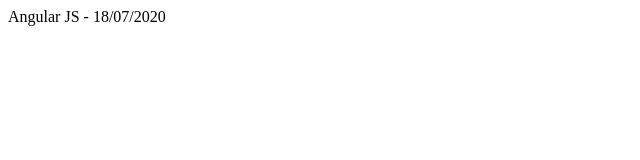
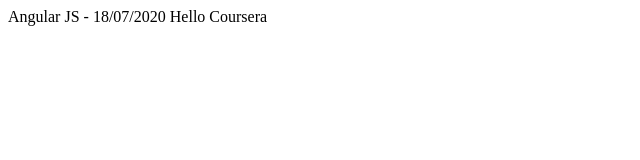
Before and after one commit to tvkulkarni/Coursera_Angular_TVK, a plain HTML site: page index.html in a window 1280 px wide. Shown: the whole page, without its empty margins (0-640 px from the left). Drawn offline with Linux system fonts and the light colour scheme.

Commit message:
Testing Live Server

```diff
--- a/index.html
+++ b/index.html
@@ -2,9 +2,11 @@
 <head>
     <meta charset="UTF-8">
     <meta name="viewport" content="width=device-width, initial-scale=1.0">
-    <title>Document</title>
+ <title>Document</title>
 </head>
 <body>
-    <p>Angular JS - 18/07/2020</p>
+    <p>Angular JS - 18/07/2020
+        Hello Coursera
+    </p>
 </body>
 </html>
```
